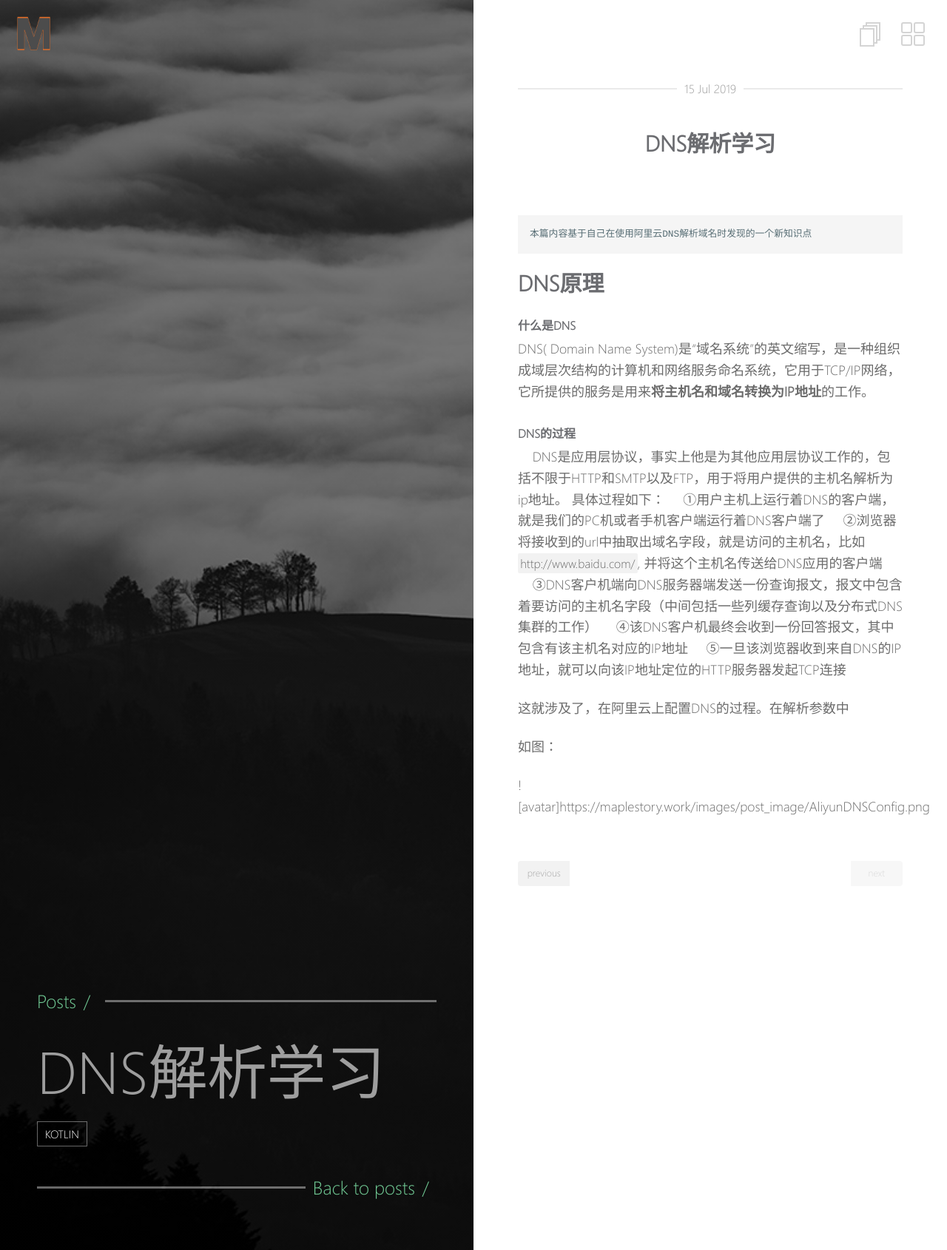
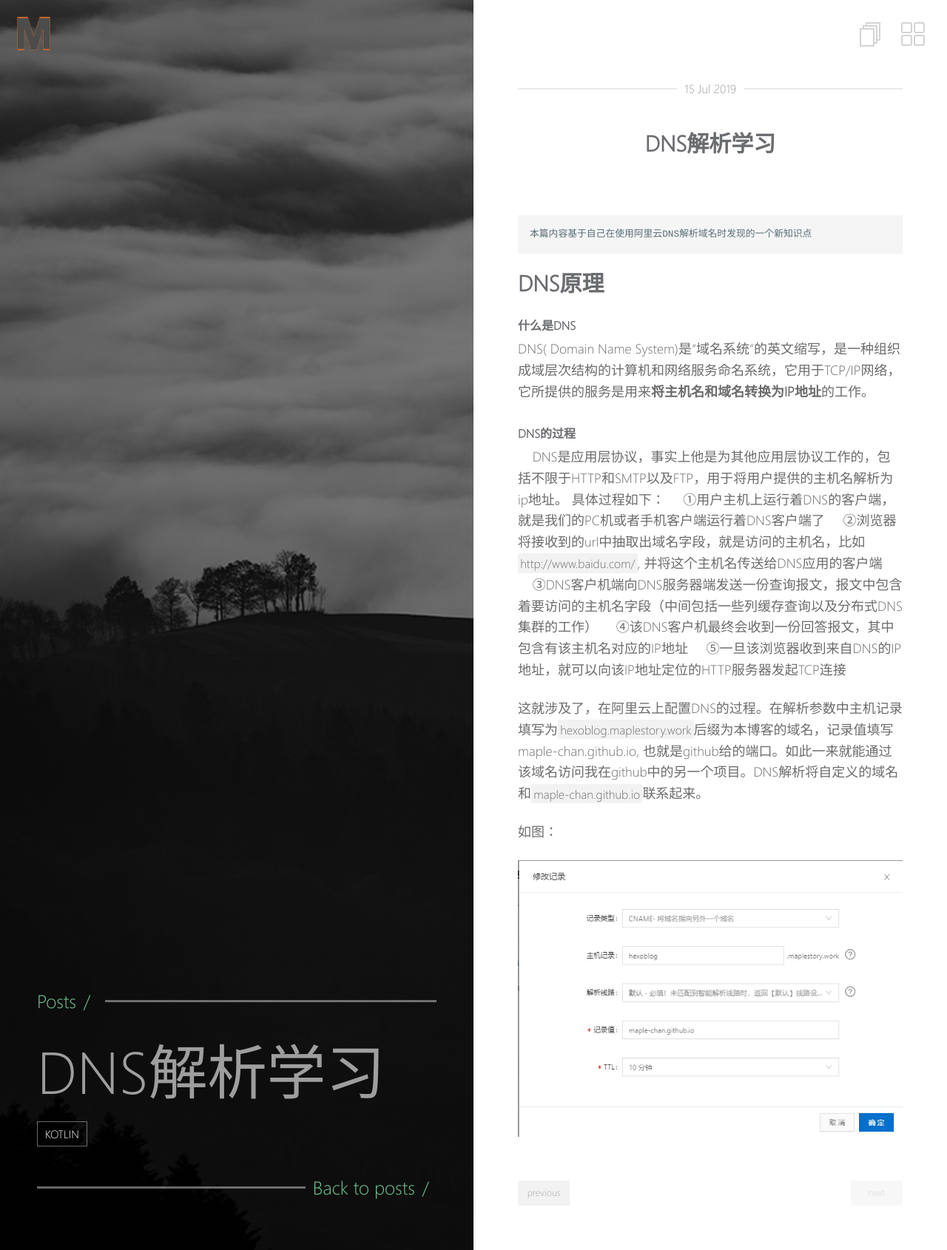
Before and after one commit to Maple-Chan/Maple-Chan.github.io, a Jekyll site: the page built from _posts/2019-08-22- DNS解析学习(基于阿里云解析自己域名实例).md, in a window 1280 px wide. Shown: the whole page at 74% size. Built offline with Jekyll 4.4.1, drawn with Linux system fonts in a browser that asks for light colours.

Commit message:
Signed-off-by: Maple-Chan <f310815007@outlook.com>

```diff
--- a/_posts/2019-08-22- DNS解析学习(基于阿里云解析自己域名实例).md
+++ b/_posts/2019-08-22- DNS解析学习(基于阿里云解析自己域名实例).md
@@ -34,8 +34,10 @@ DNS( Domain Name System)是“域名系统”的英文缩写，是一种组织
 &nbsp;&nbsp;&nbsp;&nbsp;④该DNS客户机最终会收到一份回答报文，其中包含有该主机名对应的IP地址
 &nbsp;&nbsp;&nbsp;&nbsp;⑤一旦该浏览器收到来自DNS的IP地址，就可以向该IP地址定位的HTTP服务器发起TCP连接
 
-这就涉及了，在阿里云上配置DNS的过程。在解析参数中
+
+
+这就涉及了，在阿里云上配置DNS的过程。在解析参数中主机记录填写为`hexoblog.maplestory.work`后缀为本博客的域名，记录值填写maple-chan.github.io, 也就是github给的端口。如此一来就能通过该域名访问我在github中的另一个项目。DNS解析将自定义的域名和`maple-chan.github.io`联系起来。
 
 如图：
 
-![avatar]https://maplestory.work/images/post_image/AliyunDNSConfig.png
+![avatar](https://maplestory.work/images/post_image/AliyunDNSConfig.png)
```
